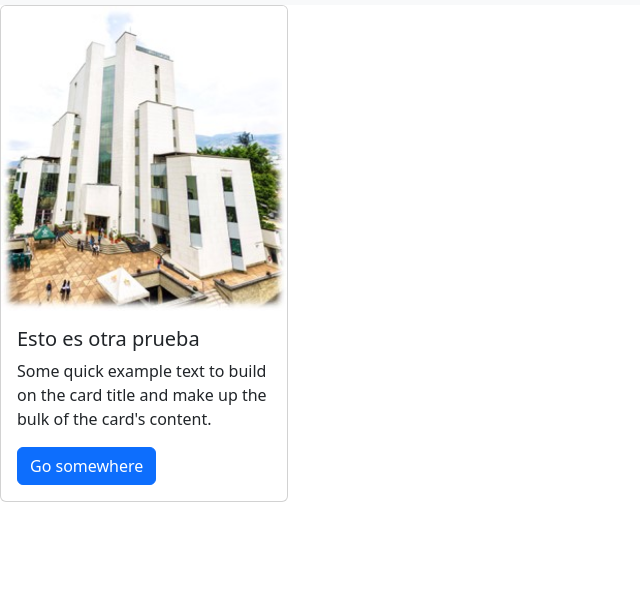
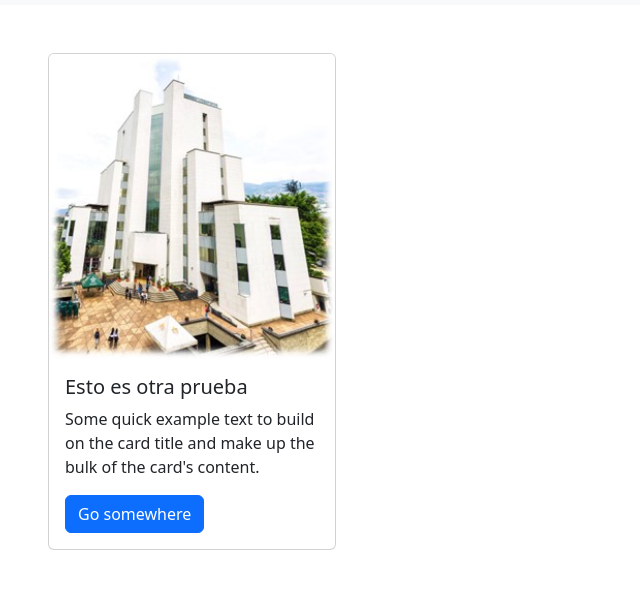
Before and after one commit to daniels99ecg/CursoNodejs, a website: page static/index.html in a window 1280 px wide. Shown: the part 51-640 px from the top of the page, without its empty margins (0-640 px from the left). Drawn offline with nearby package versions, Linux system fonts and the light colour scheme.

Commit message:
Pruebas melas

```diff
--- a/static/index.html
+++ b/static/index.html
@@ -38,7 +38,7 @@
       </nav>
 
 
-      <div class="card" style="width: 18rem;">
+      <div class="card m-5" style="width: 18rem;">
         <img src="../img/imagenes.jpg" class="card-img-top" alt="...">
         <div class="card-body">
           <h5 class="card-title">Esto es otra prueba</h5>
```
